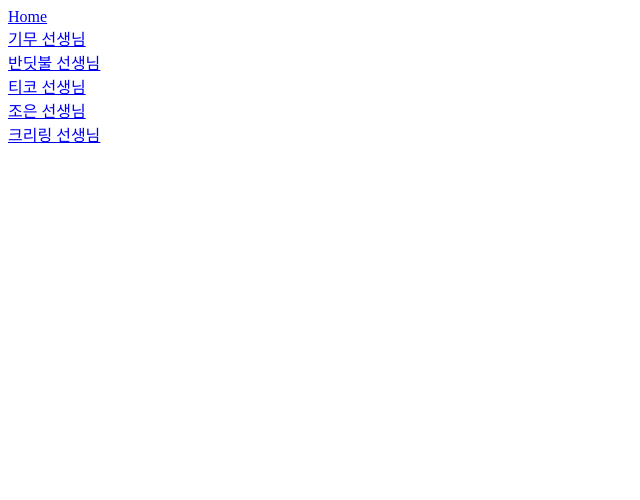
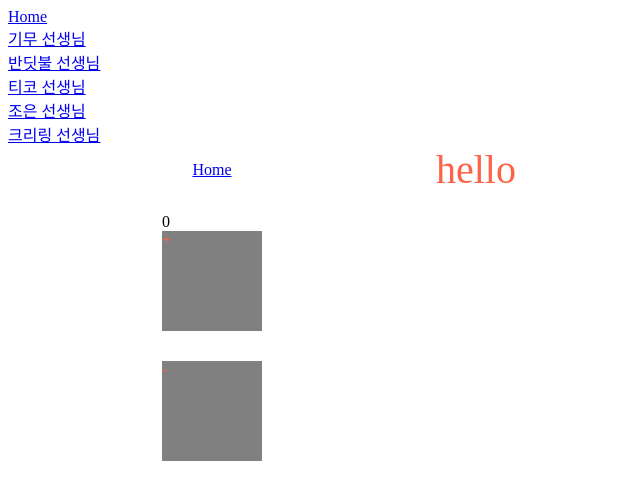
Before and after one commit to nlom0218/github-study, a React (Create React App) app: page / in a window 1280 px wide. Shown: the top 500 px of the page, without its empty margins (0-640 px from the left). Built offline with nearby package versions, Linux system fonts and the light colour scheme.

Commit message:
change title

```diff
--- a/src/Pages/5.js
+++ b/src/Pages/5.js
@@ -1,132 +1,56 @@
 import React, { useEffect, useState } from 'react';
 import styled from 'styled-components';
 import Header from '../Components/Header';
+import { BasicContainer } from './BasicConainer';
 
 const Container = styled.div`
-  box-sizing: border-box;
-  height: 100vh;
-  display: grid;
-  grid-template-columns: auto 1fr;
-  grid-template-rows: auto 1fr;
-  justify-items: center;
-  align-items: center;
-  background: url("https://source.unsplash.com/random/1920*1080?city");
-  background-size: cover;
-  background-position: center;
+  justify-self: start;
+  grid-column: 2 / 4;
+  row-gap: 1 / 3;
+  color: tomato;
+  font-size: 40px;
 `
 
-const Layout = styled.div`
-  grid-row: 2 / 3;
-  grid-column: 2 / 3;
-  display: grid;
-  grid-template-columns: 1fr 1fr;
-  column-gap: 40px;
-  align-items: flex-start;
-  .box {
-    width: 180px;
-    background: tomato;
-    padding: 30px;
-    color: white;
-    font-size: 24px;
-    display: grid;
-    row-gap: 10px;
-  }
-  .btn {
-    background: white;
-    color: tomato;
-    text-align: center;
-    border-radius: 10px;
-    cursor: pointer;
-  }
-`
-
-const Content = styled.div`
-  text-align: center;
+const Btn = styled.div`
+  width: 100px;
+  height: 100px;
+  background-color: gray;
+  color: tomato;
+  margin-bottom: 30px;
 `
 
 const Hello = () => {
+  const [title, setTitle] = useState("hello")
   const [num, setNum] = useState(0)
-  const onClick = (mode) => {
+
+  const onClickName = () => {
+    if (title === "hello") {
+      setTitle("bye")
+    } else {
+      setTitle("hello")
+    }
+  }
+
+  const onClickBtn = (mode) => {
     if (mode === "plus") {
       setNum(prev => prev + 1)
     } else if (mode === "minus") {
       setNum(prev => prev - 1)
-    } else {
-      setNum(0)
     }
   }
 
-  const processCom = () => {
-    const num = Math.floor(Math.random() * 10) % 3
-    if (num === 0) {
-      return "가위"
-    } else if (num === 1) {
-      return "바위"
-    } else {
-      return "보"
-    }
-  }
-  const [com, setCom] = useState(processCom())
-  const [you, setYou] = useState(null)
-  const [see, setSee] = useState(false)
-
-  const onClickBox2 = (choic) => {
-    setSee(true)
-    setYou(choic)
-  }
-  const processResult = () => {
-    if (com === "가위") {
-      if (you === "가위") {
-        return "비김"
-      } else if (you === "바위") {
-        return "이김"
-      } else {
-        return "짐"
-      }
-    } else if (com === "바위") {
-      if (you === "가위") {
-        return "짐"
-      } else if (you === "바위") {
-        return "비김"
-      } else {
-        return "이김"
-      }
-    } else {
-      if (you === "가위") {
-        return "이김"
-      } else if (you === "바위") {
-        return "짐"
-      } else {
-        return "비김"
-      }
-    }
-  }
-  const onClickReset = () => {
-    setCom(processCom())
-    setYou(null)
-    setSee(false)
-  }
   return (
-    <Container>
+    <BasicContainer>
       <Header />
-      <Layout>
-        <div className="box">
-          <Content>현재 숫자는 {num}</Content>
-          <div className="btn" onClick={() => onClick("plus")}>+</div>
-          <div className="btn" onClick={() => onClick("minus")}>-</div>
-          <div className="btn" onClick={() => onClick("reset")}>초기화</div>
-        </div>
-        <div className="box">
-          <Content>컴퓨터: {see && com}</Content>
-          <Content>당신: {see && you}</Content>
-          <div className="btn" onClick={() => onClickBox2("가위")}>가위</div>
-          <div className="btn" onClick={() => onClickBox2("바위")}>바위</div>
-          <div className="btn" onClick={() => onClickBox2("보")}>보</div>
-          <Content>결과: {see && processResult()}</Content>
-          {see && <div className="btn" onClick={onClickReset}>다시하기</div>}
-        </div>
-      </Layout>
-    </Container>
+      <Container onClick={onClickName}>
+        {title}
+      </Container>
+      <div>
+        {num}
+        <Btn onClick={() => onClickBtn("plus")}>+</Btn>
+        <Btn onClick={() => onClickBtn("minus")}>-</Btn>
+      </div>
+    </BasicContainer>
   );
 }
 
--- /dev/null
+++ b/src/Pages/BasicConainer.js
@@ -0,0 +1,11 @@
+import styled from "styled-components";
+
+export const BasicContainer = styled.div`
+  display: grid;
+  grid-template-columns: repeat(3, 1fr);
+  /* grid-template-rows: ; */
+  column-gap: 20px;
+  row-gap: 20px;
+  justify-items: center;
+  align-items: center;
+`
--- a/src/Pages/Home.js
+++ b/src/Pages/Home.js
@@ -2,6 +2,7 @@ import React from 'react';
 import { Link } from 'react-router-dom';
 import styled from 'styled-components';
 import Header from '../Components/Header';
+import Hello from './5';
 
 const Container = styled.div`
   display: flex;
@@ -17,6 +18,7 @@ const Home = () => {
       <Link to="/3">티코 선생님</Link>
       <Link to="/4">조은 선생님</Link>
       <Link to="/5">크리링 선생님</Link>
+      <Hello />
     </ Container>
   );
 }
```
